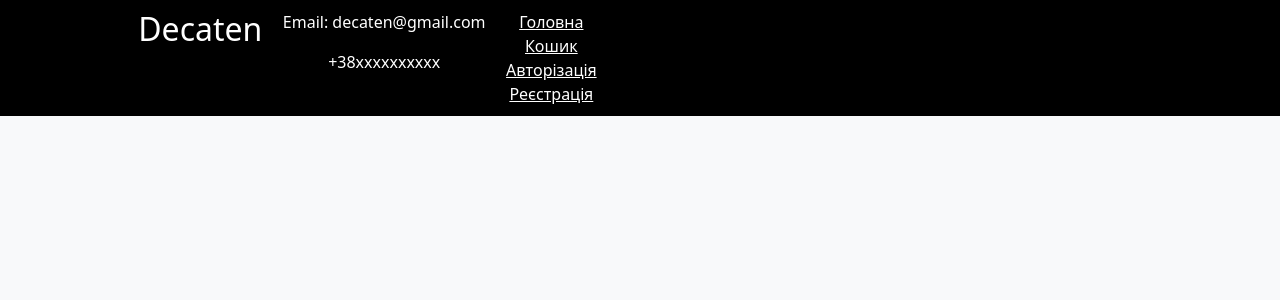
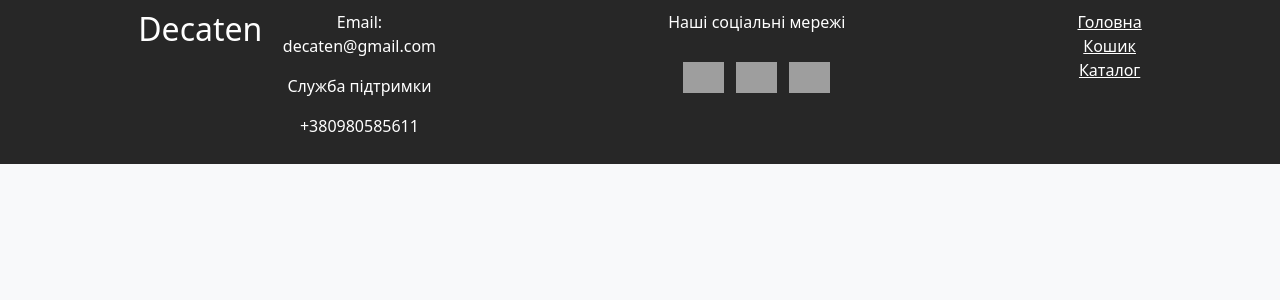
Before and after one commit to PrymushAnton/Decaten, a Django app: page /base/ in a window 1280 px wide. Shown: the part 80-380 px from the top of the page. Run offline with Django 4.2, Linux system fonts and the light colour scheme; some libraries are stand-ins or nearby versions; grey boxes are pictures that could not be loaded.

Commit message:
Footer upgrade

```diff
--- a/decaten/decaten/base/static/base/css/base.css
+++ b/decaten/decaten/base/static/base/css/base.css
@@ -106,11 +106,12 @@ header #catalog:hover{
 }
 
 footer {
-    background-color: black;
+    background-color: rgb(39, 39, 39);
     display: flex;
     color: white;
     padding-left: 10%;
     padding-right: 10%;
+    justify-content: space-between;
 
 }
 
@@ -140,3 +141,23 @@ footer h2 a:hover, :focus {
     text-shadow: 0px 2px 10px yellow;
     font-size: larger;
 }
+
+.socialmedias {
+    display: flex;
+    flex-direction: column;
+}
+
+.socialmedias div a img {
+    width: 100%;
+}
+.socialmedias div {
+    display: flex;
+    flex-direction: row;
+    justify-content: center;
+}
+
+.socialmedias div a {
+    display: inline-block;
+    width: 7%;
+    margin: 1%;
+}
--- a/decaten/decaten/base/templates/base/base.html
+++ b/decaten/decaten/base/templates/base/base.html
@@ -52,13 +52,21 @@
         <h2><a href="">Decaten</a></h2>
         <div class="phone_and_email">
             <p>Email: decaten@gmail.com</p>
-            <p>+38xxxxxxxxxx</p>
+            <p>Служба підтримки</p>
+            <p>+380980585611</p>
+        </div>
+        <div class="socialmedias">
+            <p>Наші соціальні мережі</p>
+            <div>
+                <a href=""><img src="https://www.svgrepo.com/show/494273/facebook-round.svg" alt=""></a>
+                <a href=""><img src="https://www.svgrepo.com/show/508977/twitter-3.svg" alt=""></a>
+                <a href=""><img src="https://www.svgrepo.com/show/473804/telegram.svg" alt=""></a>
+            </div>
         </div>
         <div class="hrefs">
             <a href="{% url 'main' %}">Головна</a>
             <a href="{% url 'cart' %}">Кошик</a>
-            <a href="{% url 'log' %}">Авторізація</a>
-            <a href="{% url 'reg' %}">Реєстрація</a>
+            <a href="{% url 'catalog' %}">Каталог</a>
         </div>
     </footer>
 </body>
```
